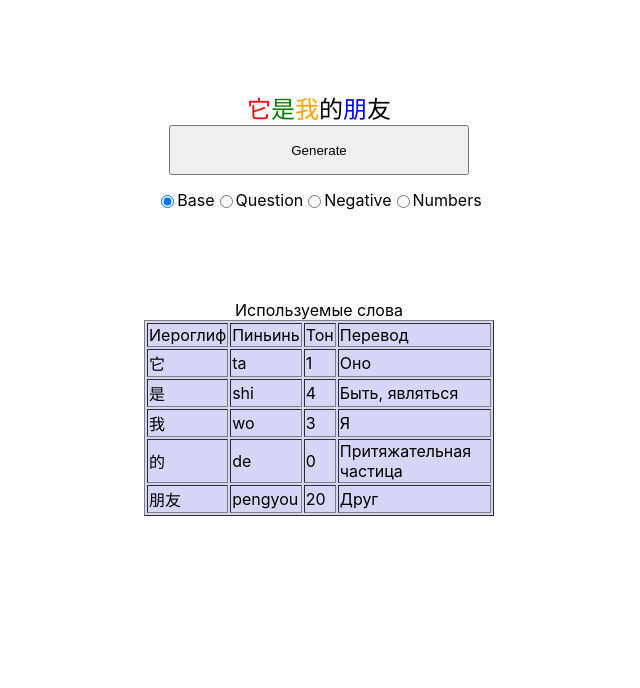
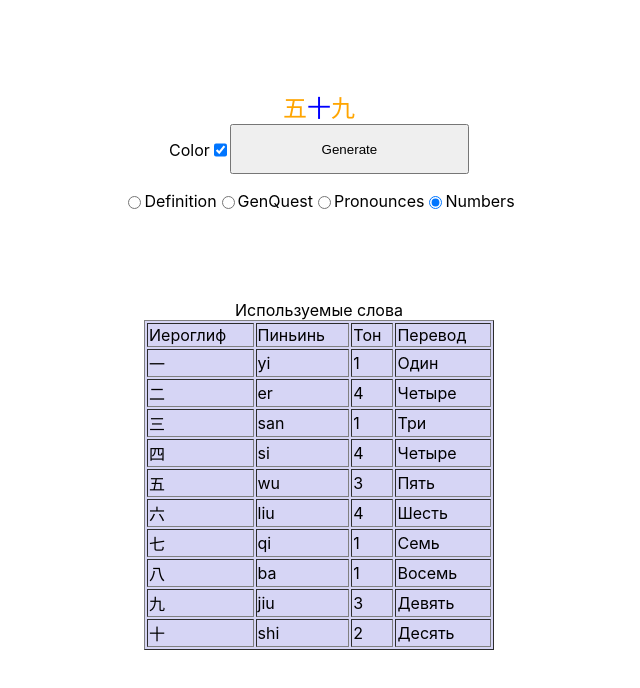
Before and after one commit to WelderTIG/chinese-app, a React (Create React App) app: page / in a window 1280 px wide. Shown: the top 688 px of the page, without its empty margins (321-961 px from the left). Built offline with nearby package versions, Linux system fonts and the light colour scheme.

Commit message:
color and examples

```diff
--- a/src/App.tsx
+++ b/src/App.tsx
@@ -2,17 +2,18 @@
 import React, { useState } from 'react';
 import './App.css';
 import { getExample } from './utils';
-import { IWord } from './mockWords';
+// import { words } from './mockWords';
 
 function App() {
-    const [exampleType, setExampleType] = useState("Base")
-    const [count, setCount] = useState(0)
+    const [exampleType, setExampleType] = useState("Numbers")
+    const [tumbler, setTumbler] = useState(false)
+    const [isColored, setIsColored] = useState(true)
 
     const onOptionChange = (e: any) => {
         setExampleType(e.target.value)
     }
 
-    let ex = getExample(exampleType);
+    let ex = getExample(exampleType, isColored);
 
     const phrase = ex.sentence
     const allWords = ex.words.map((word) => {
@@ -25,34 +26,43 @@ function App() {
             </tr>
         )
     });
+    // const dict = words.map((word) => {
+    //     return (
+    //         <tr>
+    //             <td>{word.hieroglyphCode}</td>
+    //             <td>{word.pinyin}</td>
+    //             <td>{word.tone}</td>
+    //             <td>{word.translation}</td>
+    //         </tr>
+    //     )
+    // });
 
     const generate = () => {
-        ex = getExample(exampleType);
-        setCount(count + 1)
+        ex = getExample(exampleType, isColored);
+        setTumbler(!tumbler)
+    }
+    const handleIsColoredChange = () => {
+        setIsColored(!isColored)
     }
 
     return (
         <>
-        <div
-            style={{
+            <div style={{
                     display: "flex",
                     flexDirection: "column",
                     justifyContent: "center",
                     alignContent: 'center',
                     alignItems: 'center'
                 }}>
-            <div
-                style={{
+                <div style={{
                         display: "flex",
                         flexDirection: "column",
                         justifyContent: "center",
                         alignContent: 'center',
                         width: 300,
                         height: 300
-                }}
-            >
-            <div
-            style={{
+                    }}>
+                    <div style={{
                             display: "flex",
                             flexDirection: "row",
                             justifyContent: "center"
@@ -60,15 +70,25 @@ function App() {
                         {phrase}
                     </div>
 
+
+                    <div style={{
+                            display: "flex",
+                            flexDirection: "row",
+                            justifyContent: "center"
+                        }}>
+                        <p>Color</p>
+                        <input type="checkbox" checked={isColored} onChange={handleIsColoredChange} />
                         <button
                             onClick={generate}
                             style={{
-                    height: 50
+                                height: 50,
+                                width: 250
                             }}>Generate
                         </button>
+                    </div>
 
-            <div
-            style={{
+
+                    <div style={{
                             display: "flex",
                             flexDirection: "row",
                             justifyContent: "center",
@@ -78,32 +98,32 @@ function App() {
                         <input
                             type="radio"
                             name="exampleType"
-                    value="Base"
-                    id="base"
-                    checked={exampleType === "Base"}
+                            value="Definition"
+                            id="definition"
+                            checked={exampleType === "Definition"}
                             onChange={onOptionChange}
                         />
-                <label htmlFor="base">Base</label>
+                        <label htmlFor="definition">Definition</label>
 
                         <input
                             type="radio"
                             name="exampleType"
-                    value="Question"
-                    id="question"
-                    checked={exampleType === "Question"}
+                            value="GenQuest"
+                            id="genQuest"
+                            checked={exampleType === "GenQuest"}
                             onChange={onOptionChange}
                         />
-                <label htmlFor="question">Question</label>
+                        <label htmlFor="genQuest">GenQuest</label>
 
                         <input
                             type="radio"
                             name="exampleType"
-                    value="Negative"
-                    id="negative"
-                    checked={exampleType === "Negative"}
+                            value="Pronounces"
+                            id="pronounces"
+                            checked={exampleType === "Pronounces"}
                             onChange={onOptionChange}
                         />
-                <label htmlFor="negative">Negative</label>
+                        <label htmlFor="pronounces">Pronounces</label>
 
                         <input
                             type="radio"
@@ -117,6 +137,7 @@ function App() {
                     </div>
 
                 </div>
+
                 <table
                     border={1}
                     bgcolor="#d6d5f5"
@@ -130,6 +151,7 @@ function App() {
                         <td>Перевод</td>
                     </tr>
                     {allWords}
+                    {/* {dict} */}
                 </table>
             </div>
         </>
--- a/src/mockWords.ts
+++ b/src/mockWords.ts
@@ -400,6 +400,30 @@ export const techWords: IWord[] = [
         lastProposalDate: '',
         description: '',
     },
+    {
+        id: 'u8FD9',
+        hieroglyphCode: ['\u8FD9'],
+        pinyin: 'zhe',
+        tone: [Tone.FOUR],
+        translation: 'Это/этот',
+        wordType: WordType.DEFAULT,
+        weight: 0,
+        creationDate: '',
+        lastProposalDate: '',
+        description: '',
+    },
+    {
+        id: 'u90A3',
+        hieroglyphCode: ['\u90A3'],
+        pinyin: 'na',
+        tone: [Tone.FOUR],
+        translation: 'То/тот',
+        wordType: WordType.DEFAULT,
+        weight: 0,
+        creationDate: '',
+        lastProposalDate: '',
+        description: '',
+    },
 ]
 
 export const words: IWord[] = [
--- a/src/utils.tsx
+++ b/src/utils.tsx
@@ -19,84 +19,101 @@ export const getColor = (color: Tone) => {
     }
 }
 
-export const getPart = (word: IWord) => {
+export const getPart = (word: IWord, isColored: boolean) => {
     let res = [];
     for (let i = 0; i < word.hieroglyphCode.length; i++) {
         const w = word.hieroglyphCode[i];
         const t = word.tone[i];
         res.push(<div style={{
-            color: getColor(t),
+            color: isColored ? getColor(t) : "black",
             fontSize: 24
         }}>{w}</div>)
     }
     return res;
 };
 
-export const getNumber = () => {
+export const getNumber = (isColored: boolean) => {
     const rndInt = randomIntFromInterval(1, 99);
     const units = rndInt%10;
     const tens = Math.floor(rndInt/10);
 
     if (units !== 0 && tens === 0) {
         return [
-            ...getPart(numbers[units-1]),
+            ...getPart(numbers[units-1], isColored),
         ]
     }
     if (units === 0 && tens === 1) {
-        return [...getPart(numbers[9])]
+        return [...getPart(numbers[9], isColored)]
     }
     if (units === 0 && tens > 1) {
         return [
-            ...getPart(numbers[tens-1]),
-            ...getPart(numbers[9]),
+            ...getPart(numbers[tens-1], isColored),
+            ...getPart(numbers[9], isColored),
         ]
     }
     if (units !== 0 && tens === 1) {
         return [
-            ...getPart(numbers[9]),
-            ...getPart(numbers[units-1]),
+            ...getPart(numbers[9], isColored),
+            ...getPart(numbers[units-1], isColored),
         ]
     }
     if (units !== 0 && tens > 1) {
         return [
-            ...getPart(numbers[tens-1]),
-            ...getPart(numbers[9]),
-            ...getPart(numbers[units-1]),
+            ...getPart(numbers[tens-1], isColored),
+            ...getPart(numbers[9], isColored),
+            ...getPart(numbers[units-1], isColored),
         ]
     }
 
-    return [...getPart(numbers[0])]
+    return [...getPart(numbers[0], isColored)]
 }
 
-export const getExample = (exampleType: string) => {
-    const pr1 = pronounces[randomIntFromInterval(1, pronounces.length) - 1];
-    const pr2 = pronounces[randomIntFromInterval(1, pronounces.length) - 1];
-    switch (exampleType) {
-        case 'Base':
+export const genZheShiNoun = (isColored: boolean) => {
+    const pr1 = randomIntFromInterval(1, 99)%10%2 ? techWords[4] : techWords[3];
+    const n2 = nouns[randomIntFromInterval(1, nouns.length) - 1];
+
+    if (randomIntFromInterval(1, 99)%10%2) {
         return {
             sentence: [
-                    ...getPart(pr1),
-                    ...getPart(verbs[0]),
-                    ...getPart(pr2),
-                    ...getPart(techWords[2]),
-                    ...getPart(nouns[1]),
+                ...getPart(pr1, isColored),
+                ...getPart(verbs[0], isColored),
+                ...getPart(n2, isColored),
             ],
             words: [
                 pr1,
                 verbs[0],
-                    pr2,
-                    techWords[2],
-                    nouns[1],
+                n2,
             ]
         }
-        case 'Question':
+    } else {
+        return {
+            sentence: [
+                ...getPart(pr1, isColored),
+                ...getPart(techWords[0], isColored),
+                ...getPart(verbs[0], isColored),
+                ...getPart(n2, isColored),
+            ],
+            words: [
+                pr1,
+                techWords[0],
+                verbs[0],
+                n2,
+            ]
+        }
+    }
+}
+
+export const genGeneralQuestion = (isColored: boolean) => {
+    const pr1 = pronounces[randomIntFromInterval(1, pronounces.length) - 1];
+    const n = nouns[randomIntFromInterval(1, nouns.length) - 1];
+
     if(randomIntFromInterval(1, 99)%10%2) {
         return {
             sentence: [
-                        ...getPart(pr1),
-                        ...getPart(verbs[0]),
-                        ...getPart(nouns[0]),
-                        ...getPart(techWords[1]),
+                ...getPart(pr1, isColored),
+                ...getPart(verbs[0], isColored),
+                ...getPart(n, isColored),
+                ...getPart(techWords[1], isColored),
                 <div style={{
                     fontSize: 30
                 }}>?</div>
@@ -104,18 +121,18 @@ export const getExample = (exampleType: string) => {
             words: [
                 pr1,
                 verbs[0],
-                        nouns[0],
+                n,
                 techWords[1],
             ]
         }
     } else {
         return {
             sentence: [
-                        ...getPart(pr1),
-                        ...getPart(verbs[0]),
-                        ...getPart(techWords[0]),
-                        ...getPart(verbs[0]),
-                        ...getPart(nouns[0]),
+                ...getPart(pr1, isColored),
+                ...getPart(verbs[0], isColored),
+                ...getPart(techWords[0], isColored),
+                ...getPart(verbs[0], isColored),
+                ...getPart(nouns[0], isColored),
             ],
             words: [
                 pr1,
@@ -125,30 +142,71 @@ export const getExample = (exampleType: string) => {
             ]
         }
     }
-        case 'Negative':
+}
+
+export const genNumbers = (isColored: boolean) => {
     return {
         sentence: [
-                    ...getPart(pr1),
-                    ...getPart(techWords[0]),
-                    ...getPart(verbs[0]),
-                    ...getPart(nouns[0]),
+            ...getNumber(isColored),
+        ],
+        words: [
+            ...numbers,
+        ]
+    }
+}
+export const genPronounces = (isColored: boolean) => {
+    const pr1 = pronounces[randomIntFromInterval(1, pronounces.length) - 1];
+    const pr2 = pronounces[randomIntFromInterval(1, pronounces.length) - 1];
+    const n = nouns[randomIntFromInterval(1, nouns.length) - 1];
+
+    if(randomIntFromInterval(1, 99)%10%2) {
+        return {
+            sentence: [
+                ...getPart(pr1, isColored),
+                ...getPart(techWords[0], isColored),
+                ...getPart(verbs[0], isColored),
+                ...getPart(pr2, isColored),
+                ...getPart(techWords[2], isColored),
+                ...getPart(n, isColored),
             ],
             words: [
                 pr1,
                 techWords[0],
                 verbs[0],
-                    nouns[0],
+                pr2,
+                techWords[2],
+                n,
             ]
         }
-        case 'Numbers':
+    } else {
         return {
             sentence: [
-                    ...getNumber(),
+                ...getPart(pr1, isColored),
+                ...getPart(verbs[0], isColored),
+                ...getPart(pr2, isColored),
+                ...getPart(techWords[2], isColored),
+                ...getPart(n, isColored),
             ],
             words: [
-                    ...numbers,
+                pr1,
+                verbs[0],
+                pr2,
+                techWords[2],
+                n,
             ]
         }
+    }
+}
+export const getExample = (exampleType: string, isColored: boolean) => {
+    switch (exampleType) {
+        case 'Definition':
+            return genZheShiNoun(isColored);
+        case 'GenQuest':
+            return genGeneralQuestion(isColored);
+        case 'Pronounces':
+            return genPronounces(isColored);
+        case 'Numbers':
+            return genNumbers(isColored);
         default:
             return {
                 sentence: [],
```
Lines whose indentation alone changed are shown as unchanged.
